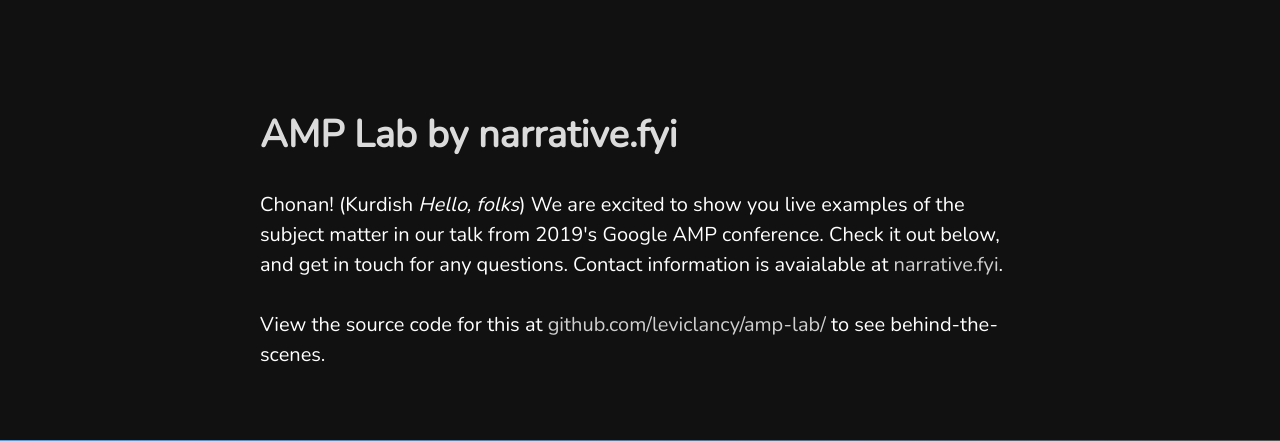
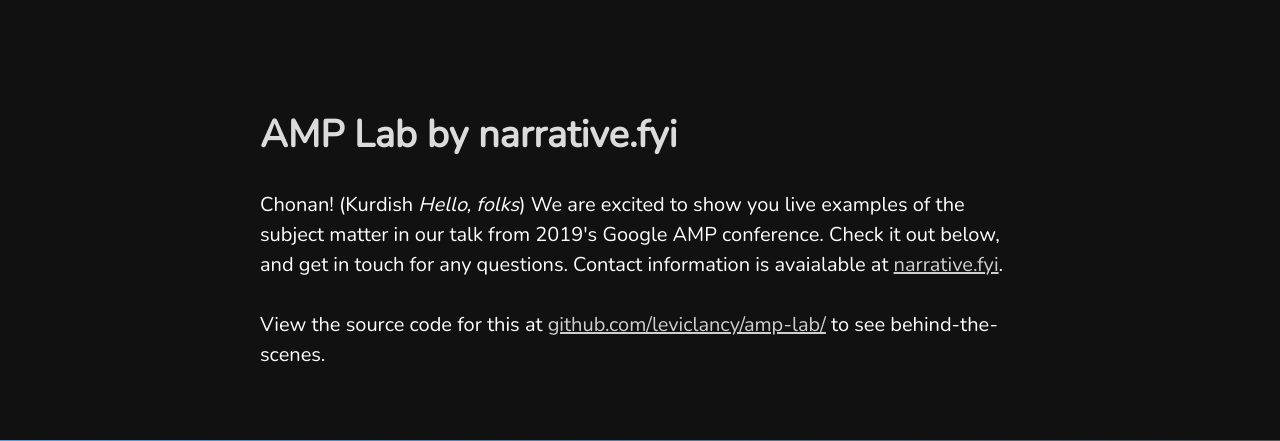
Before and after one commit to leviclancy/amp-lab, a PHP site: page / in a window 1280 px wide. Shown: the top 441 px of the page. Run offline with PHP 8.4, Linux system fonts and the light colour scheme; some libraries are stand-ins or nearby versions.

Commit message:
Update style.css

```diff
--- a/style.css
+++ b/style.css
@@ -25,7 +25,7 @@ p {
 
 a {
   color: inherit;
-  text-decoration: inherit;
+  text-decoration: underline;
   opacity: 0.8;
   }
 
```
